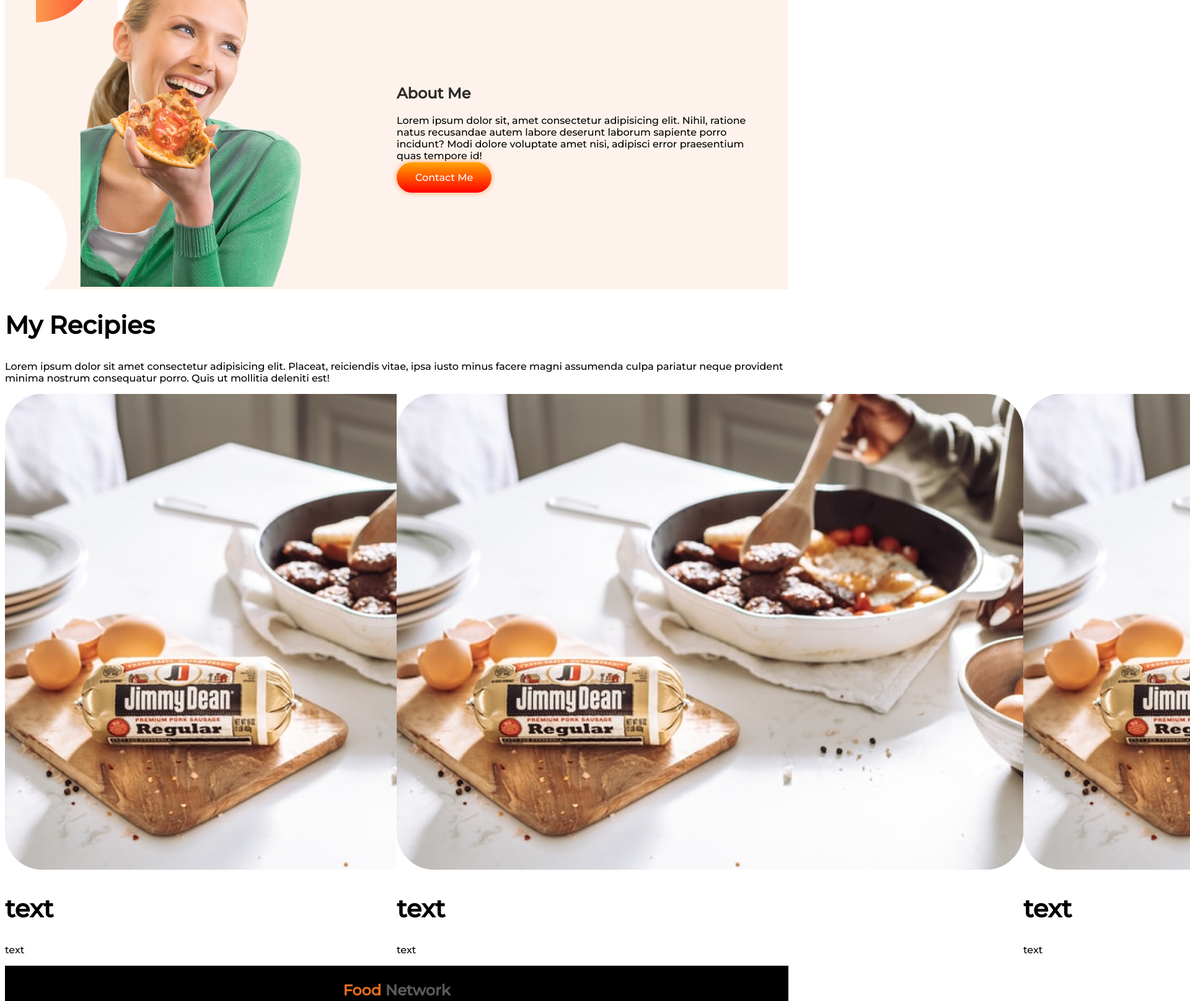
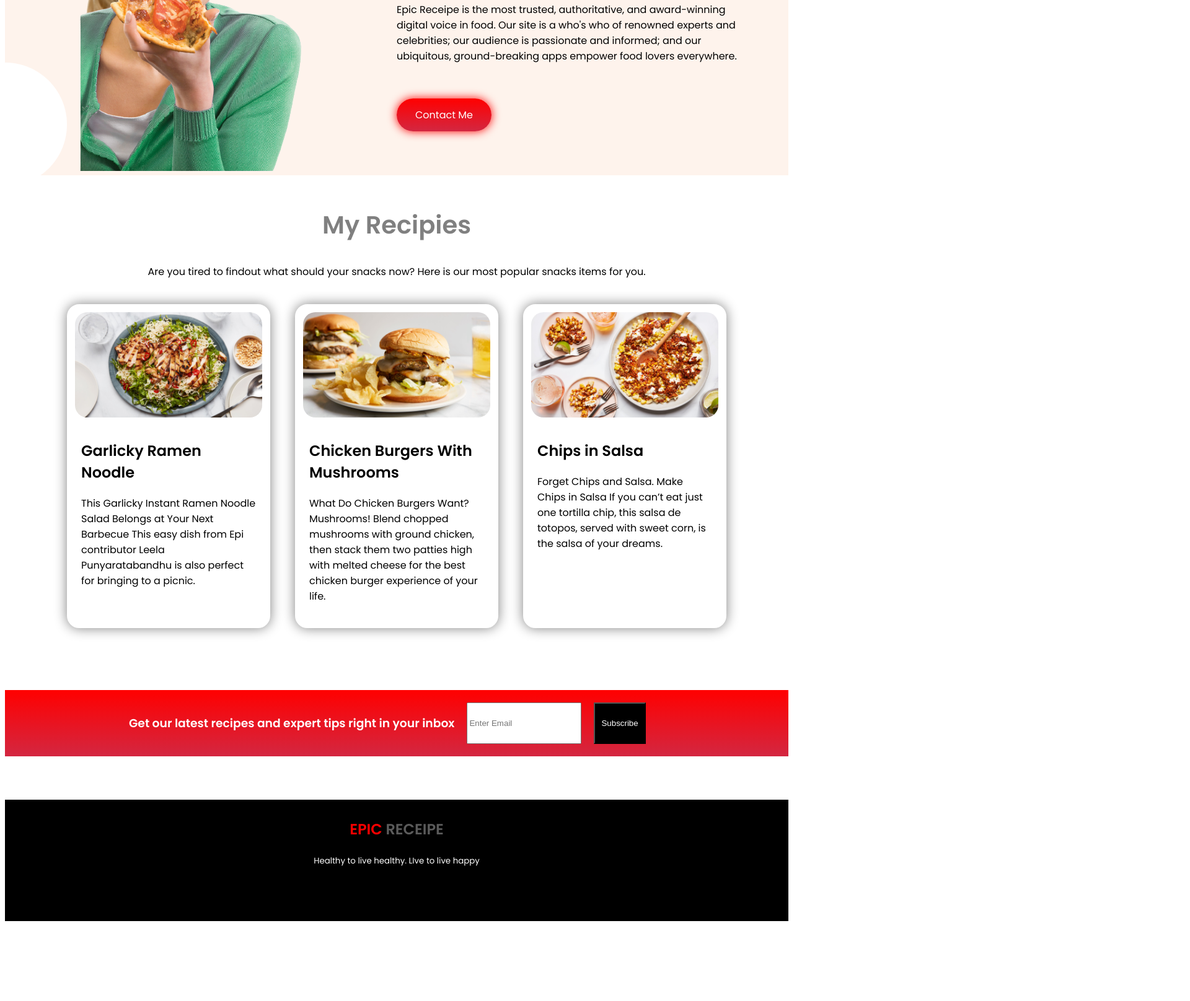
Before and after one commit to Ajij-khaan/Epic-Receipe, a plain HTML site: page index.html in a window 1280 px wide. Shown: the part 926-2542 px from the top of the page at 62% size, 1920 px wide, since content can reach past the window. After the commit the page ends 2421 px from the top, so only its background shows below. Drawn offline with Linux system fonts and the light colour scheme.

Commit message:
Final Touch

```diff
--- a/index.html
+++ b/index.html
@@ -8,21 +8,23 @@
     <title>Food Network</title>
     <link rel="preconnect" href="https://fonts.googleapis.com">
     <link rel="preconnect" href="https://fonts.gstatic.com" crossorigin>
-    <link href="https://fonts.googleapis.com/css2?family=Montserrat:wght@500&display=swap" rel="stylesheet">
+    <link href="https://fonts.googleapis.com/css2?family=Poppins:wght@400;600&display=swap" rel="stylesheet">
+
     <link rel="stylesheet" href="style.css">
 </head>
 
 <body>
     <section class="header">
         <div class="half" id="text-header">
-            <h1><span class="text-orange">Skip</span> <span class="text-ash">The Diet,<br>Just Eat Healthy<br>With Food
-                    Network</span></h1>
+            <h1><span class="text-orange">Skip</span> <span class="text-ash">The Diet,<br>Just Eat Healthy<br>With
+                    Epic Receipe.</span></h1>
 
-            <p>Imagine you don't need a diet because we provide healthy and delicious food for you and your family</p>
+            <p>Eat healthy day and night, to keep your future looking bright</p>
 
-            <a class="button" id="order-food" href="https://google.com">Order Food</a>
+            <a class="button" id="order-food" href="https://www.foodpanda.com.bd/city/sylhet" target="_blank">Order
+                Food</a>
         </div>
-        <div class="half header-image">
+        <div class="half" id="header-image">
             <img src="images/female/Group 8425.png" alt="">
         </div>
 
@@ -35,11 +37,12 @@
         </div>
         <div class="half" id="text-about-me">
             <h2 class="text-ash">About Me</h2>
-            <p>Lorem ipsum dolor sit, amet consectetur adipisicing elit. Nihil, ratione natus recusandae autem labore
-                deserunt laborum sapiente porro incidunt? Modi dolore voluptate amet nisi, adipisci error praesentium
-                quas tempore id!</p>
+            <p>Epic Receipe is the most trusted, authoritative, and award-winning digital voice in food. Our site is a
+                who's who of renowned experts and celebrities; our audience is passionate and informed; and our
+                ubiquitous, ground-breaking apps empower food lovers everywhere.
+            </p>
 
-            <a class="button" href="https://google.com">Contact Me</a>
+            <a class="button" href="https://www.foodpanda.com.bd/city/sylhet" target="_blank">Contact Me</a>
         </div>
 
     </section>
@@ -47,34 +50,56 @@
     <section class="my-receipes">
         <div class="text-my-receipes">
             <h1>My Recipies</h1>
-            <p>Lorem ipsum dolor sit amet consectetur adipisicing elit. Placeat, reiciendis vitae, ipsa iusto minus
-                facere magni assumenda culpa pariatur neque provident minima nostrum consequatur porro. Quis ut mollitia
-                deleniti est!</p>
+            <p>Are you tired to findout what should your snacks now? Here is our most popular snacks items for you.</p>
         </div>
+    </section>
 
-        <div class="foodmenu">
-            <div class="half">
-                <img src="images/food/Project Cover.jpg" alt="">
-                <h1>text</h1>
-                <p>text</p>
+    <section class="receipes">
+        <div class="single-receipe">
+            <div class="receipe-image">
+                <img src="images/my/1.jpg" alt="">
             </div>
-            <div>
-                <img src="images/food/Project Cover.jpg" alt="">
-                <h1>text</h1>
-                <p>text</p>
-            </div>
-            <div>
-                <img src="images/food/Project Cover.jpg" alt="">
-                <h1>text</h1>
-                <p>text</p>
+            <div class="receipe-title-des">
+                <h2>Garlicky Ramen Noodle</h2>
+                <p>This Garlicky Instant Ramen Noodle Salad Belongs at Your Next Barbecue
+                    This easy dish from Epi contributor Leela Punyaratabandhu is also perfect for bringing to a picnic.
+                </p>
             </div>
         </div>
+        <div class="single-receipe">
+            <div class="receipe-image">
+                <img src="images/my/2.jpg" alt="">
+            </div>
+            <div class="receipe-title-des">
+                <h2>Chicken Burgers With Mushrooms</h2>
+                <p>What Do Chicken Burgers Want? Mushrooms!
+                    Blend chopped mushrooms with ground chicken, then stack them two patties high with melted cheese for
+                    the best chicken burger experience of your life.</p>
+            </div>
+        </div>
+        <div class="single-receipe">
+            <div class="receipe-image">
+                <img src="images/my/3.jpg" alt="">
+            </div>
+            <div class="receipe-title-des">
+                <h2>Chips in Salsa</h2>
+                <p>Forget Chips and Salsa. Make Chips in Salsa
+                    If you can’t eat just one tortilla chip, this salsa de totopos, served with sweet corn, is the salsa
+                    of your dreams.</p>
+            </div>
+        </div>
+    </section>
+
+    <section class="email">
+        <h3>Get our latest recipes and expert tips right in your inbox</h3>
+        <input id="input-button" type="text" placeholder="Enter Email"></input>
+        <button id="submit-button"> Subscribe </button>
 
     </section>
 
     <section class="footer">
         <div class="text-footer">
-            <h2><span class="text-orange">Food</span> <span class="text-ash-bright">Network</span></h2>
+            <h2><span class="text-orange">EPIC</span> <span class="text-ash-bright">RECEIPE</span></h2>
             <p><small> Healthy to live healthy. LIve to live happy</small></p>
         </div>
 
--- a/style.css
+++ b/style.css
@@ -1,19 +1,28 @@
 body{
-    font-family: 'Montserrat', sans-serif;
+    font-family: 'Poppins', sans-serif;
 }
+
 h1{
     font-size: 40px;
-    font-weight: bold;
+    font-weight: 900;
 }
+
 .header{
     display: flex;
-    margin: 80px 5% 30px 5%;
-    /*border: 5px solid black;*/
+    margin: 50px 5% 50px 5%;
 
 }
 
+#header-image img{
+    width: 500px;
+}
+
+#text-header p{
+    margin-bottom: 50px;
+}
+
 .text-orange{
-    color: #E06D20;
+    color: #ff0000;
 }
 .text-ash{
     color: #2D2B2A;
@@ -25,19 +34,17 @@ h1{
     width: 50%;
 }
 #text-header{
-    padding-top: 200px;
+    padding-top: 140px;
 }
-.header-image{
-    width: 50px;
-}
+
 
 .button{
     text-decoration: none;
     padding: 15px 30px 15px 30px;
     color: white;
-    background-image: linear-gradient(orange, red);
+    background-image: linear-gradient(#ff0000, #d32741);
     border-radius: 100px;
-    box-shadow: 0px 0px 10px #ffa365;
+    box-shadow: 0px 0px 15px #ff0000;
 }
 
 .about-me{
@@ -45,16 +52,73 @@ h1{
     background-image: url(images/shapes/7.png);
     background-repeat: no-repeat;
     padding: 0px 5% 0px 5%;
-    /*border: 5px solid black;*/
 }
+
+
 #text-about-me{
     padding-top: 180px;
+    color: gray;
+
 }
 
-.foodmenu{
-    display: flex;
+#text-about-me p{
+    margin-bottom: 70px;
+    color: black;
 }
 
+
+
+.my-receipes{
+    color: gray;
+    text-align: center;
+    padding: 0px 100px 0 100px;
+    margin-top: 50px;
+}
+.my-receipes p{
+    color: black;
+}
+
+
+.receipes{
+    display: flex;
+    margin: 20px 80px 80px 80px;
+}
+
+.single-receipe{
+    width: 33.33%;
+    background-color: white;
+    border: 13px solid white;
+    border-radius: 20px;
+    box-shadow: 0px 0px 20px gray;
+    margin: 20px;
+}
+.receipe-image img{
+    width: 100%;
+    border-radius: 20px;
+}
+
+.receipe-title-des{
+    padding: 10px;
+}
+
+.email{
+    display: flex;
+    color: white;
+    background-image: linear-gradient( #ff0000, #d32741);
+    padding: 20px 200px 20px 200px;
+    margin: 70px 0;
+}
+
+#input-button{
+    margin-left: 20px;
+    margin-right: 20px;
+}
+
+#submit-button{
+    color: white;
+    background-color: black;
+    padding: 0px 10px 0px 10px;
+}
 
 .footer{
     background-color: black;
@@ -62,5 +126,5 @@ h1{
 .text-footer{
     color: white;
     text-align: center;
-    padding: 5px 0px 70px 0;
+    padding: 10px 0px 70px 0;
 }
```
Also changed, not shown: images/my/1.jpg (added), images/my/2.jpg (added), images/my/3.jpg (added), 1 other file.
